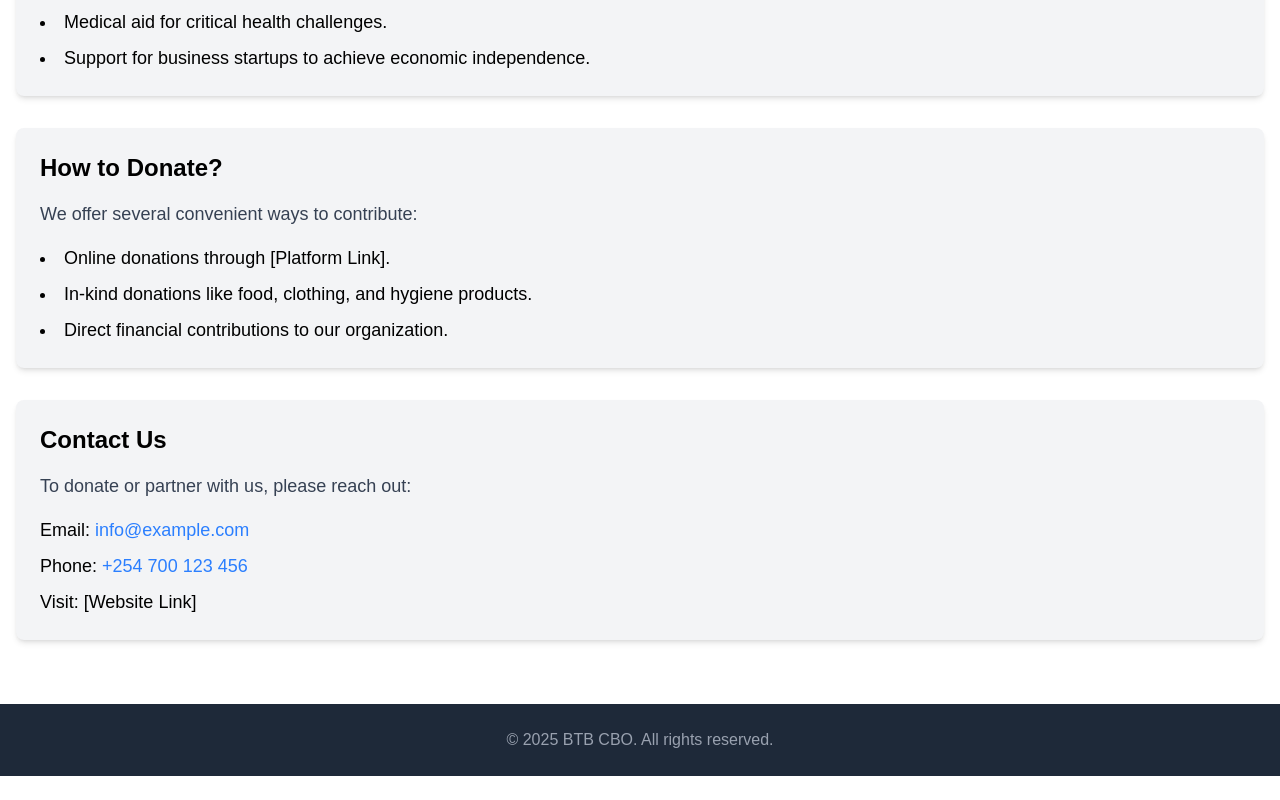
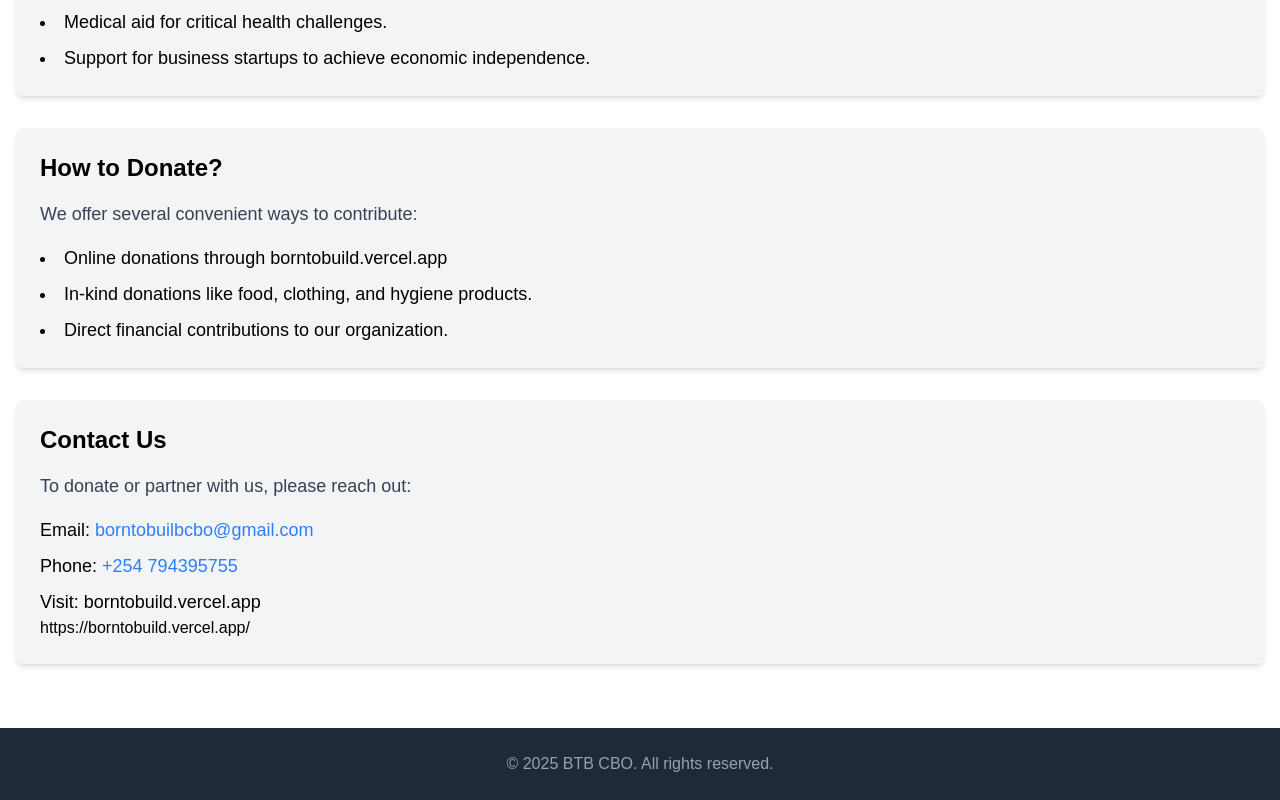
Before and after one commit to JKananda-code/borntobuild, a Next.js app: page /Donations in a window 1280 px wide. Shown: the part 566-1366 px from the top of the page. Before the commit the page ends 1342 px from the top, so only its background shows below. Built offline with nearby package versions, Linux system fonts and the light colour scheme.

Commit message:
address  updates third  AM commit 25-04-25

```diff
--- a/app/Donations/page.jsx
+++ b/app/Donations/page.jsx
@@ -33,7 +33,7 @@ const DonationsPage = () => {
             We offer several convenient ways to contribute:
           </p>
           <ul className="list-disc list-inside text-lg space-y-2">
-            <li>Online donations through [Platform Link].</li>
+            <li>Online donations through borntobuild.vercel.app</li>
             <li>In-kind donations like food, clothing, and hygiene products.</li>
             <li>Direct financial contributions to our organization.</li>
           </ul>
@@ -46,10 +46,10 @@ const DonationsPage = () => {
             To donate or partner with us, please reach out:
           </p>
           <ul className="list-inside text-lg space-y-2">
-            <li>Email: <a href="mailto:info@example.com" className="text-blue-500 hover:underline">info@example.com</a></li>
-            <li>Phone: <a href="tel:+254700123456" className="text-blue-500 hover:underline">+254 700 123 456</a></li>
-            <li>Visit: [Website Link]</li>
-          </ul>
+            <li>Email: <a href="mailto:info@example.com" className="text-blue-500 hover:underline">borntobuilbcbo@gmail.com</a></li>
+            <li>Phone: <a href="tel:+254700123456" className="text-blue-500 hover:underline">+254 794395755</a></li>
+            <li>Visit: borntobuild.vercel.app</li>
+          </ul>https://borntobuild.vercel.app/
         </section>
       </div>
     </div>
```
